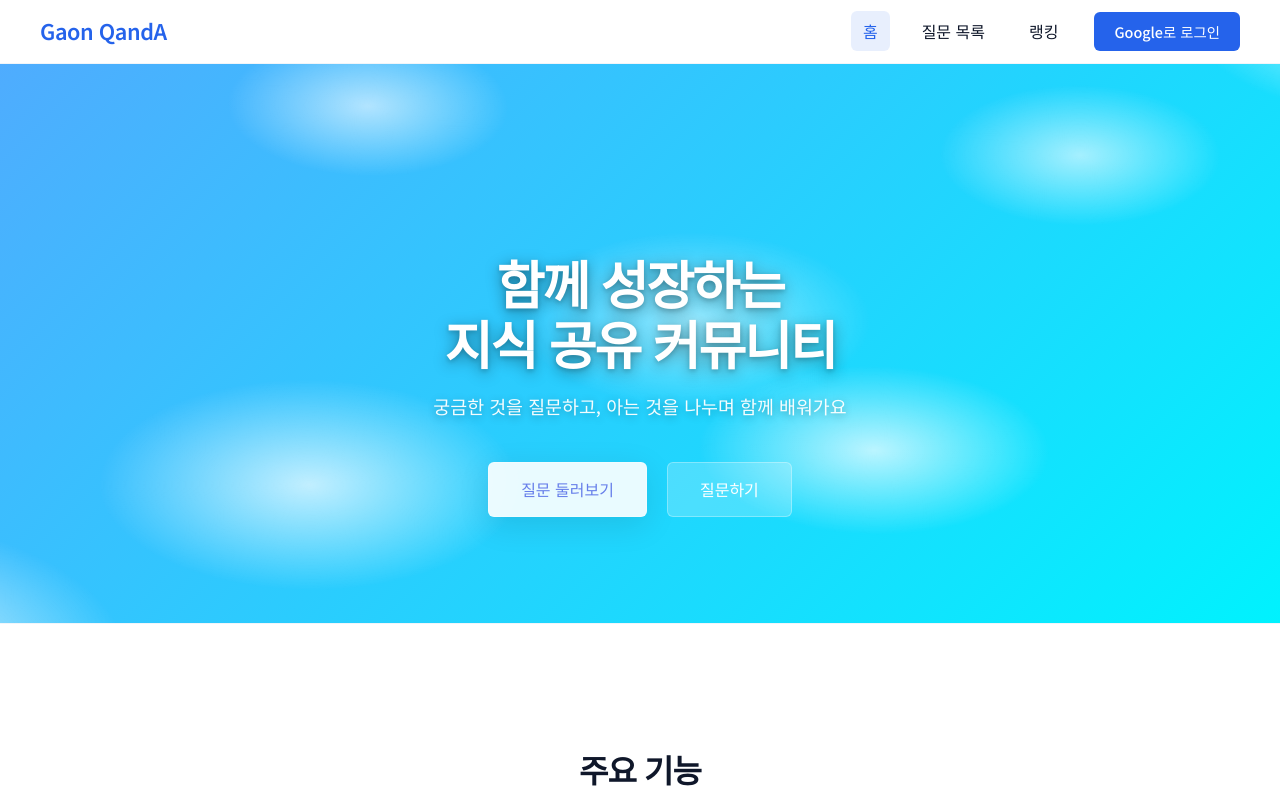
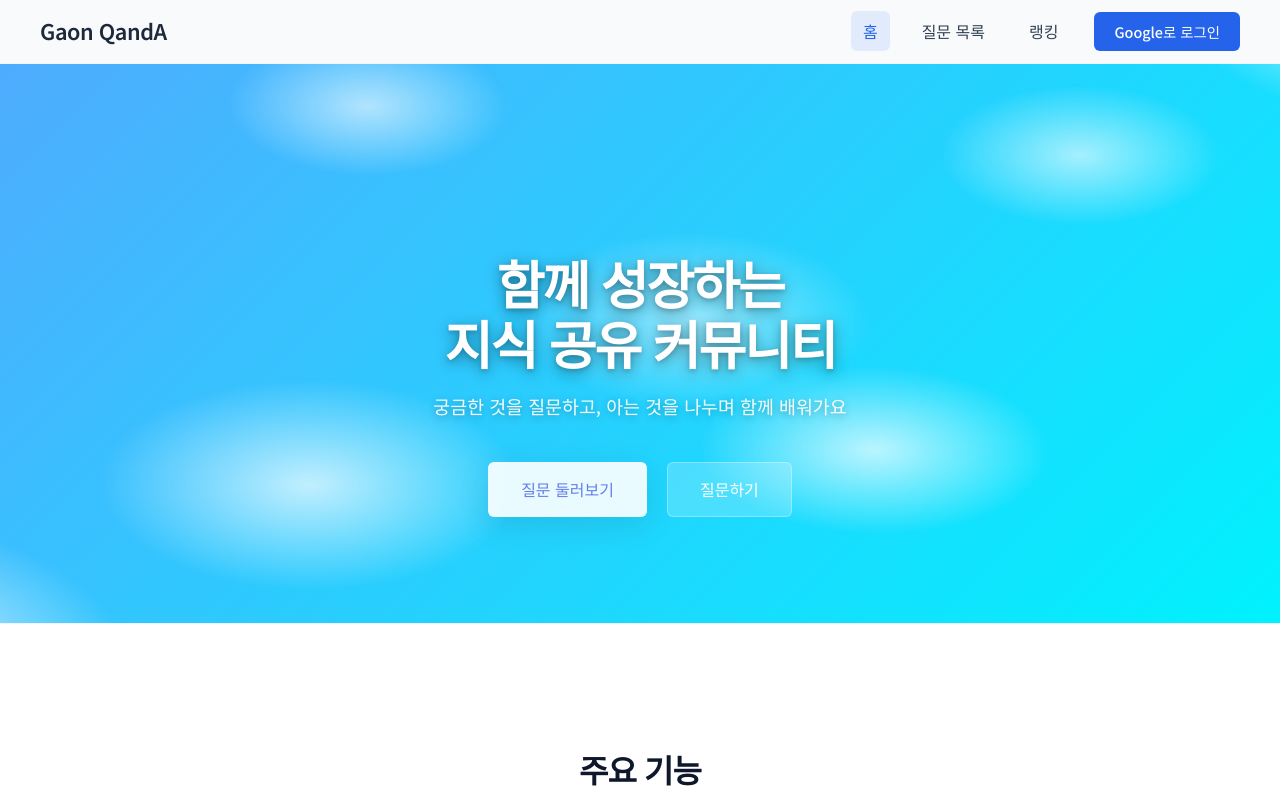
Before and after one commit to PADAK0405/GARS-QnA-Platform, a website: page public/index.html in a window 1280 px wide. Shown: the top 800 px of the page. Drawn offline with Linux system fonts and the light colour scheme; no server answers.

Commit message:
Revert to original design and fix navigation bar text visibility - restore original color scheme and improve navbar text contrast

```diff
--- a/public/style.css
+++ b/public/style.css
@@ -39,7 +39,7 @@ body {
 
 /* Navbar Styles */
 .navbar {
-    background: rgba(255, 255, 255, 0.95);
+    background: rgba(248, 250, 252, 0.95);
     backdrop-filter: blur(10px);
     border-bottom: 1px solid var(--border-light);
     padding: 0 40px;
@@ -81,7 +81,7 @@ body {
 }
 
 .nav-links a {
-    color: var(--text-color);
+    color: #334155;
     text-decoration: none;
     font-weight: 500;
     padding: 8px 12px;
@@ -98,7 +98,7 @@ body {
 .navbar-brand {
     font-size: 1.35rem;
     font-weight: 600;
-    color: var(--primary-color);
+    color: #1e293b;
     text-decoration: none;
     letter-spacing: -0.02em;
     transition: color 0.2s ease;
```
